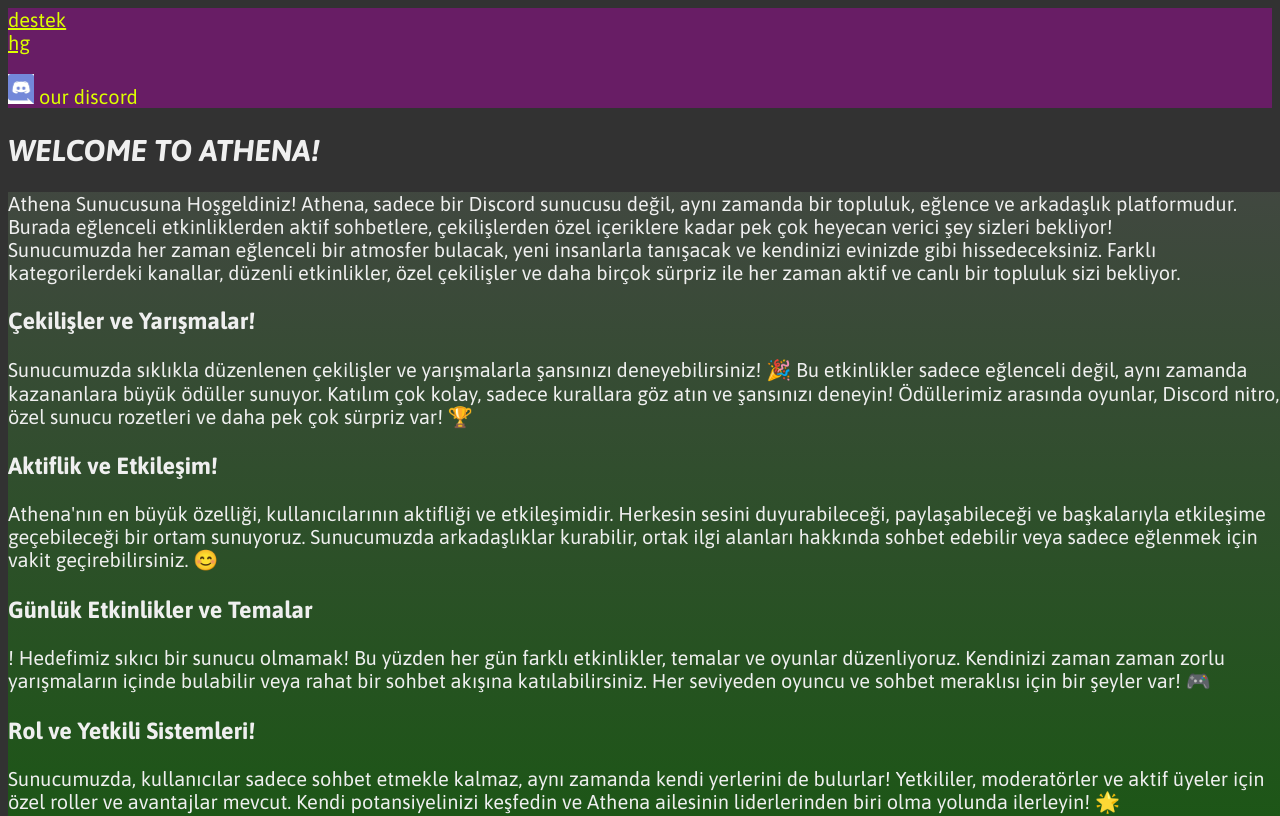
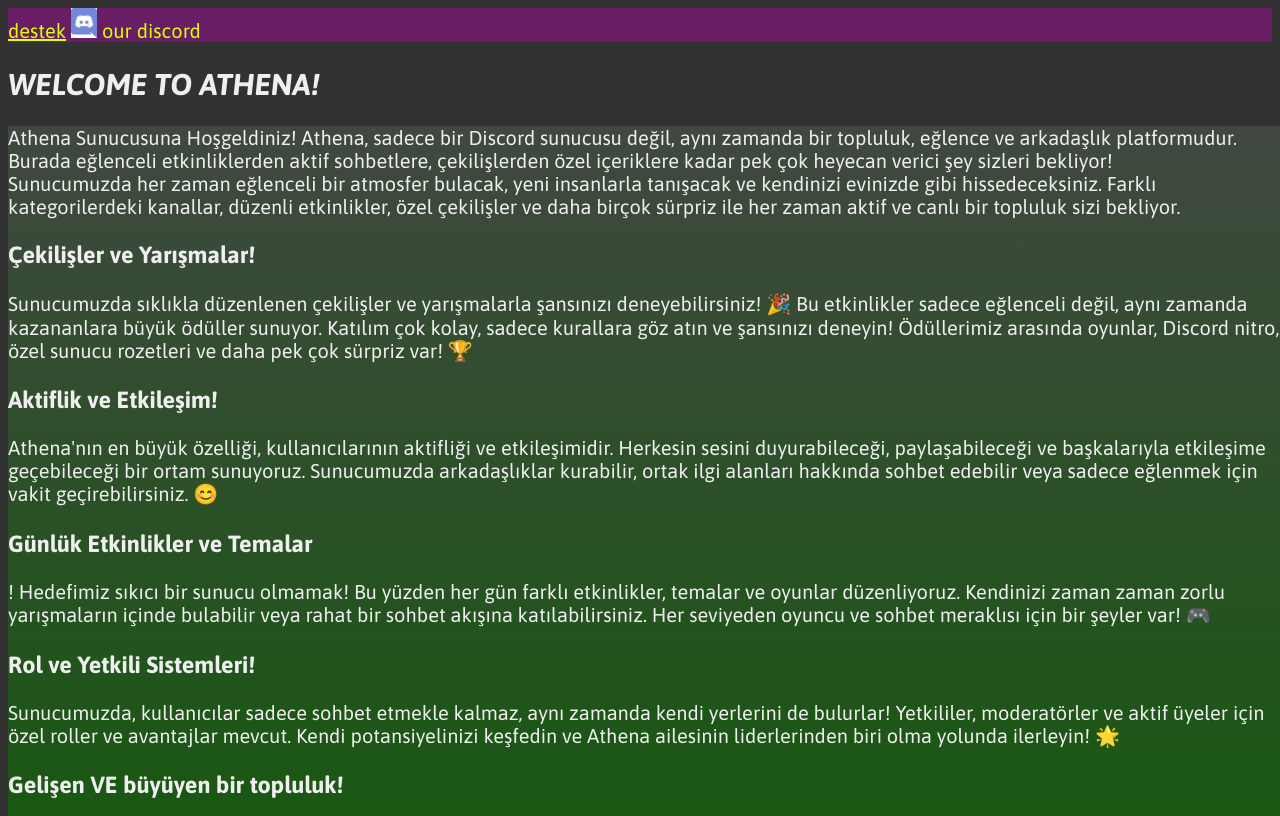
Before and after one commit to Enes35izmir/mainmenuOZEL, a plain HTML site: page index.html in a window 1280 px wide. Shown: the top 816 px of the page. Drawn offline with Linux system fonts and the light colour scheme.

Commit message:
GEREKSİZ BUTON KALDIRILDI

```diff
--- a/index.html
+++ b/index.html
@@ -37,7 +37,6 @@
 <body class="tumsayfa">
     <div class="ustmenu">
         <a class="denm" href="mailto:enesmansur3535@gmail.com"> destek</a>
-        <p style="text-align: left; margin-top: 0px;"><a href="https://google.com/" class="denm">hg</a></p>
         <img src="drddd.jpg" alt="logo not found" style="height: 30px; width: auto;"> our discord
     </div>
     <h2><i>WELCOME TO ATHENA!</i></h2>
```
